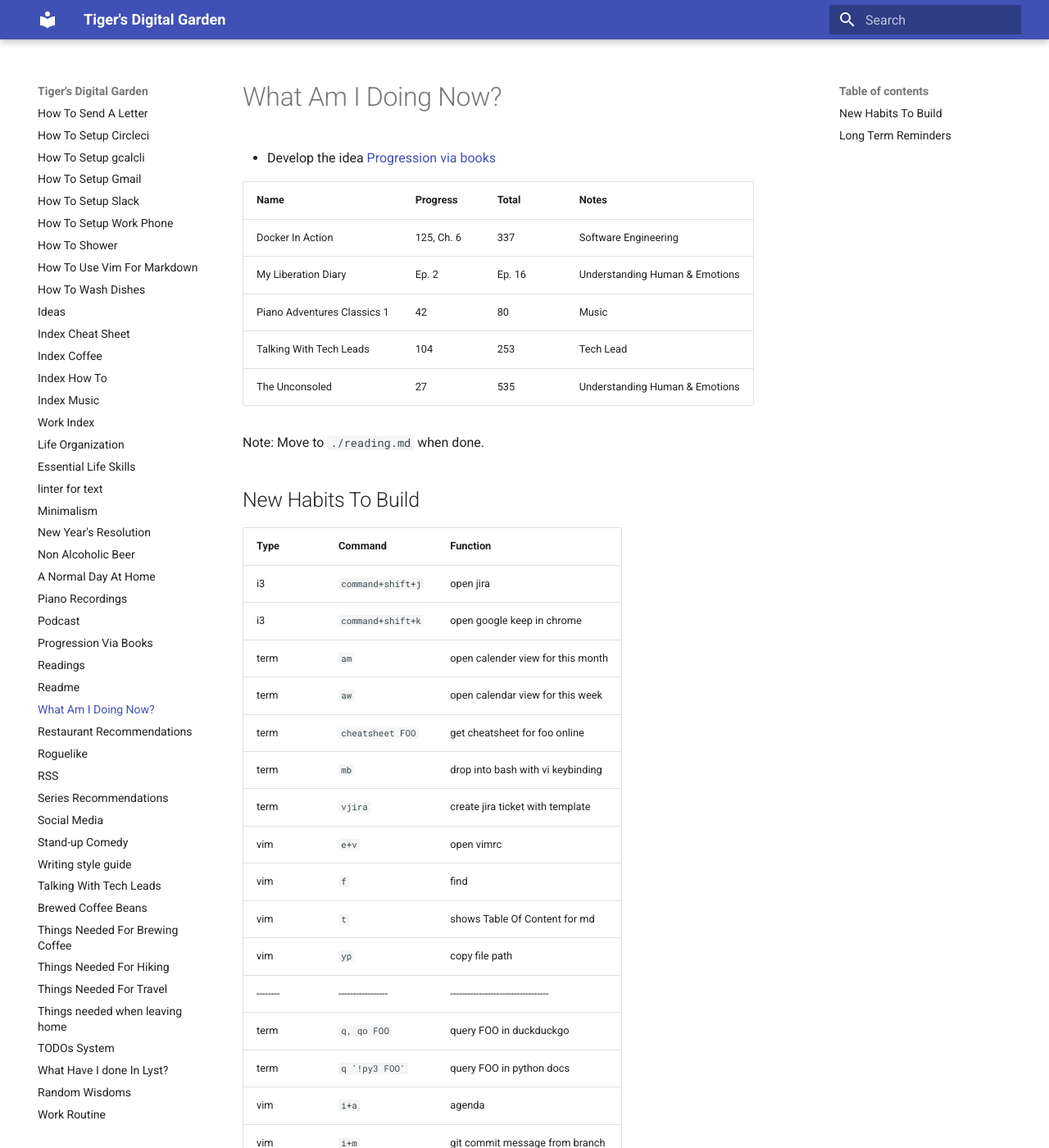
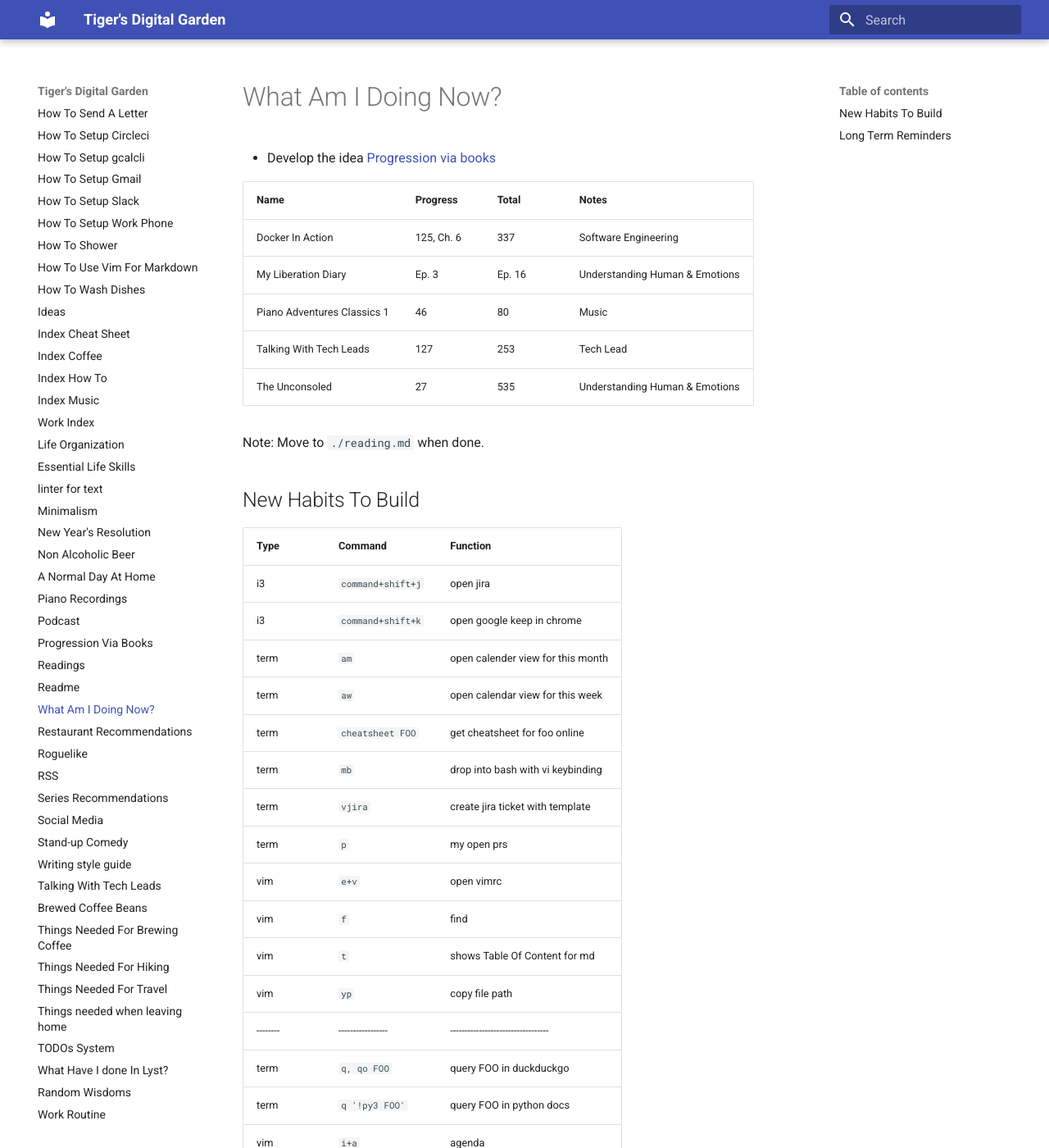
Before and after one commit to ynotstartups/notes, an MkDocs documentation site: the page built from notes/reminders.md, in a window 1280 px wide and 1400 px high. Shown: the whole window at 82% size. Built offline with MkDocs 1.6.1 and Material for MkDocs 9.7.7, drawn with Linux system fonts in a browser that asks for light colours.

Commit message:
update reminders

```diff
--- a/notes/reminders.md
+++ b/notes/reminders.md
@@ -5,9 +5,9 @@
 | Name                        | Progress   | Total  | Notes                          |
 | --------------------------- | ---------- | ------ | ------------------------------ |
 | Docker In Action            | 125, Ch. 6 | 337    | Software Engineering           |
-| My Liberation Diary         | Ep. 2      | Ep. 16 | Understanding Human & Emotions |
-| Piano Adventures Classics 1 | 42         | 80     | Music                          |
-| Talking With Tech Leads     | 104        | 253    | Tech Lead                      |
+| My Liberation Diary         | Ep. 3      | Ep. 16 | Understanding Human & Emotions |
+| Piano Adventures Classics 1 | 46         | 80     | Music                          |
+| Talking With Tech Leads     | 127        | 253    | Tech Lead                      |
 | The Unconsoled              | 27         | 535    | Understanding Human & Emotions |
 
 Note: Move to `./reading.md` when done.
@@ -23,6 +23,7 @@ Note: Move to `./reading.md` when done.
 | term     | `cheatsheet FOO`  | get cheatsheet for foo online      |
 | term     | `mb`              | drop into bash with vi keybinding  |
 | term     | `vjira`           | create jira ticket with template   |
+| term     | `p`               | my open prs                        |
 | vim      | `e+v`             | open vimrc                         |
 | vim      | `f`               | find                               |
 | vim      | `t`               | shows Table Of Content for md      |
```
